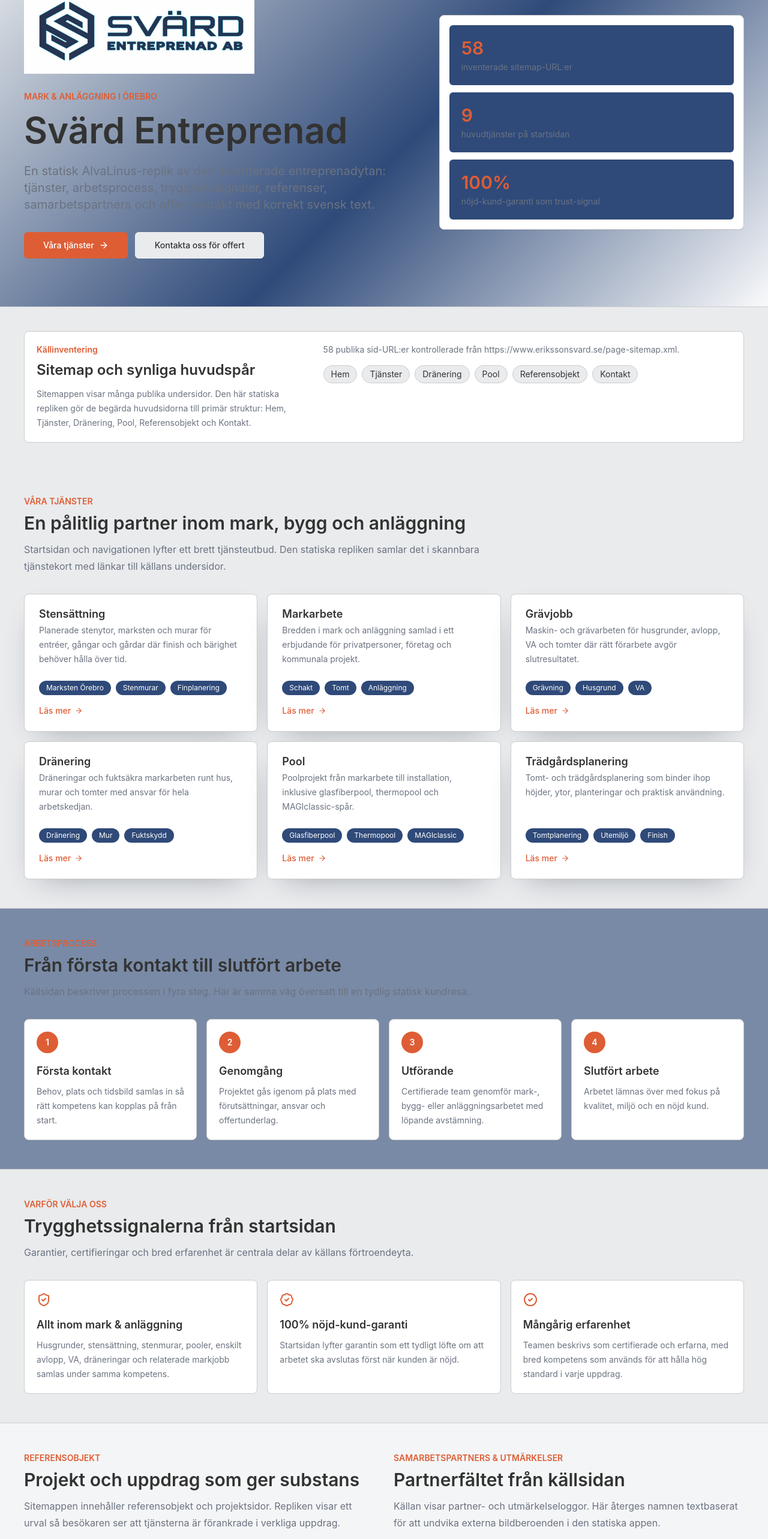
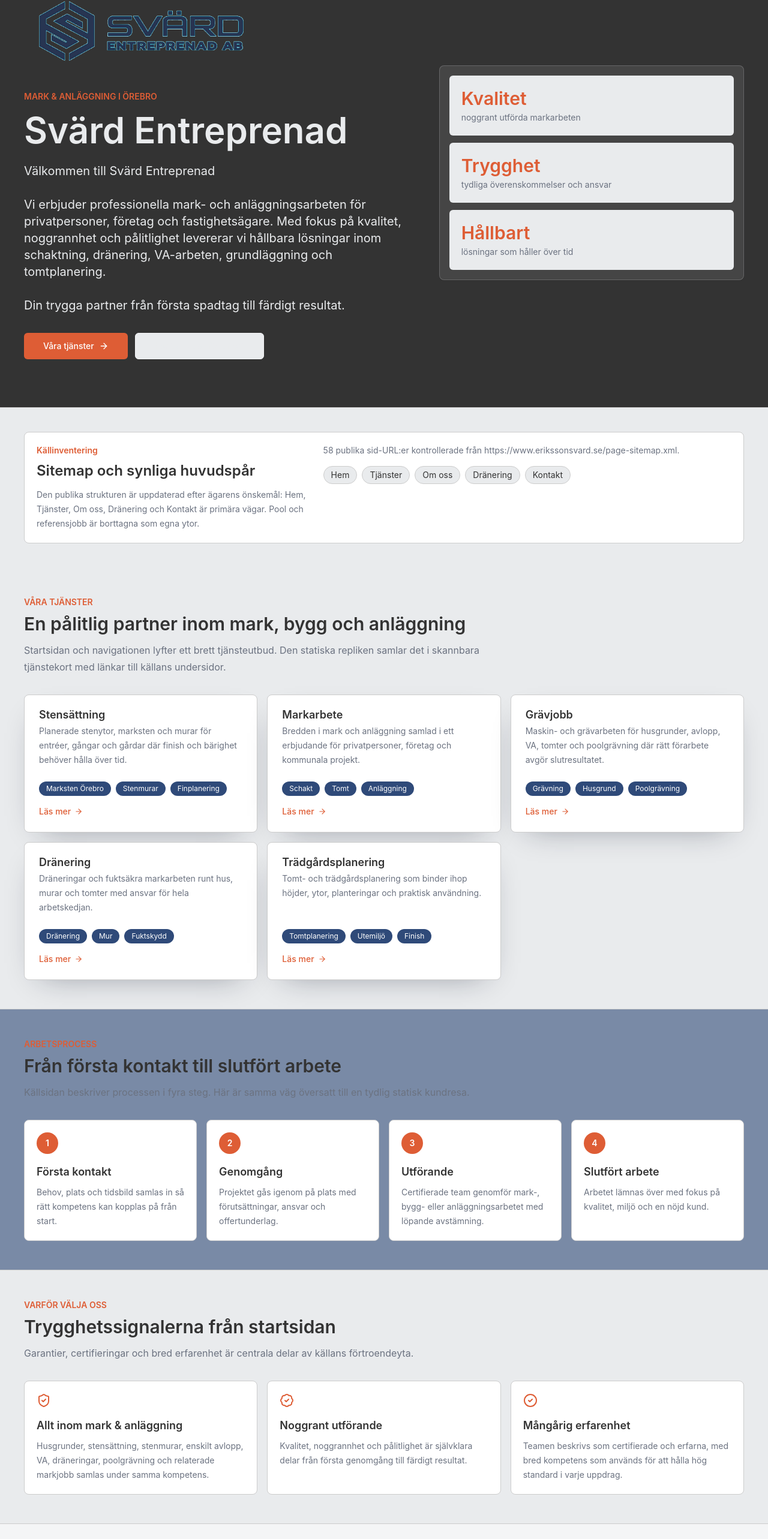
Before and after one commit to asynkron/AlvaLinus, a React (Vite) app: page / in a window 1280 px wide. Shown: the part 168-2734 px from the top of the page at 60% size. Built offline with nearby package versions, Linux system fonts and the light colour scheme.

Commit message:
Apply owner content updates

```diff
--- a/scripts/assert-static-routes.mjs
+++ b/scripts/assert-static-routes.mjs
@@ -3,13 +3,12 @@
 
 const expectedRoutes = [
   "/tjanster/",
+  "/om-oss/",
   "/stensattning/",
   "/markarbete/",
   "/gravjobb/",
   "/dranering/",
-  "/pool/",
   "/tradgardsplanering/",
-  "/referenser/",
   "/kontakt/",
 ];
 
--- a/src/data/siteContent.ts
+++ b/src/data/siteContent.ts
@@ -6,13 +6,12 @@
     source: "https://www.erikssonsvard.se/page-sitemap.xml",
     pageCount: 58,
     routeDecision:
-      "Sitemappen visar många publika undersidor. Den här statiska repliken gör de begärda huvudsidorna till primär struktur: Hem, Tjänster, Dränering, Pool, Referensobjekt och Kontakt.",
+      "Den publika strukturen är uppdaterad efter ägarens önskemål: Hem, Tjänster, Om oss, Dränering och Kontakt är primära vägar. Pool och referensjobb är borttagna som egna ytor.",
     primaryRoutes: [
       { label: "Hem", href: "/" },
       { label: "Tjänster", href: "/tjanster/" },
+      { label: "Om oss", href: "/om-oss/" },
       { label: "Dränering", href: "/dranering/" },
-      { label: "Pool", href: "/pool/" },
-      { label: "Referensobjekt", href: "/referenser/" },
       { label: "Kontakt", href: "/kontakt/" },
     ],
   },
@@ -22,7 +21,7 @@
       kind: "home",
       label: "Hem",
       href: "/",
-      summary: "Startsida med översikt över tjänster, process, referensobjekt och offertkontakt.",
+      summary: "Startsida med översikt över tjänster, arbetsprocess och offertkontakt.",
     },
     {
       id: "services",
@@ -30,6 +29,14 @@
       label: "Tjänster",
       href: "/tjanster/",
       summary: "Samlad sida för de huvudsakliga mark-, bygg- och anläggningstjänsterna.",
+    },
+    {
+      id: "about",
+      kind: "about",
+      label: "Om oss",
+      href: "/om-oss/",
+      summary:
+        "Läs om Svärd Entreprenads arbetssätt, erfarenhet och ansvar från första spadtag till färdigt resultat.",
     },
     {
       id: "stensattning",
@@ -53,7 +60,7 @@
       sourceId: "gravjobb",
       label: "Grävjobb",
       href: "/gravjobb/",
-      summary: "Egen tjänstesida för maskin- och grävarbeten.",
+      summary: "Egen tjänstesida för maskin- och grävarbeten, inklusive poolgrävning.",
     },
     {
       id: "dranering",
@@ -65,28 +72,12 @@
         "Toppsida för dränering med fuktsäkra markarbeten, schakt, återfyllnad och trygg hantering runt husgrund och mur.",
     },
     {
-      id: "pool",
-      kind: "service",
-      sourceId: "pool",
-      label: "Pool",
-      href: "/pool/",
-      summary:
-        "Toppsida för poolprojekt med markförberedelser, installation, glasfiberpool, thermopool och samordnad utemiljö.",
-    },
-    {
       id: "tradgard",
       kind: "service",
       sourceId: "tradgard",
       label: "Trädgårdsplanering",
       href: "/tradgardsplanering/",
       summary: "Egen tjänstesida för tomt- och trädgårdsplanering.",
-    },
-    {
-      id: "references",
-      kind: "references",
-      label: "Referensobjekt",
-      href: "/referenser/",
-      summary: "Egen sida för referensobjekt från dränering, pool, markarbete och större entreprenaduppdrag.",
     },
     {
       id: "contact",
@@ -100,7 +91,7 @@
     eyebrow: "Mark & anläggning i Örebro",
     title: "Svärd Entreprenad",
     intro:
-      "En statisk AlvaLinus-replik av den inventerade entreprenadytan: tjänster, arbetsprocess, trygghetssignaler, referenser, samarbetspartners och offertkontakt med korrekt svensk text.",
+      "Välkommen till Svärd Entreprenad\n\nVi erbjuder professionella mark- och anläggningsarbeten för privatpersoner, företag och fastighetsägare. Med fokus på kvalitet, noggrannhet och pålitlighet levererar vi hållbara lösningar inom schaktning, dränering, VA-arbeten, grundläggning och tomtplanering.\n\nDin trygga partner från första spadtag till färdigt resultat.",
     primaryAction: {
       label: "Våra tjänster",
       href: "/tjanster/",
@@ -110,9 +101,20 @@
       href: "/kontakt/",
     },
     stats: [
-      { value: "58", label: "inventerade sitemap-URL:er" },
-      { value: "9", label: "huvudtjänster på startsidan" },
-      { value: "100%", label: "nöjd-kund-garanti som trust-signal" },
+      { value: "Kvalitet", label: "noggrant utförda markarbeten" },
+      { value: "Trygghet", label: "tydliga överenskommelser och ansvar" },
+      { value: "Hållbart", label: "lösningar som håller över tid" },
+    ],
+  },
+  about: {
+    title: "Om oss",
+    summary:
+      "På Svärd Entreprenad brinner vi för att skapa hållbara och välutförda mark- och anläggningsarbeten.",
+    body: [
+      "På Svärd Entreprenad brinner vi för att skapa hållbara och välutförda mark- och anläggningsarbeten. Med erfarenhet, kompetens och ett stort engagemang hjälper vi privatpersoner, företag och fastighetsägare att genomföra projekt av alla storlekar.",
+      "Vi erbjuder tjänster inom markarbeten, schaktning, dränering, VA-arbeten, grundläggning, tomtplanering, stenläggning och övriga anläggningsarbeten. Oavsett om det handlar om att förbereda marken för ett nybygge, anlägga en uppfart eller genomföra större entreprenader arbetar vi alltid med samma mål - att leverera ett resultat som håller över tid.",
+      "För oss är kvalitet, noggrannhet och pålitlighet självklara delar av varje uppdrag. Vi tror på god kommunikation, tydliga överenskommelser och ett professionellt bemötande genom hela projektet. Genom att kombinera modern utrustning med gedigen yrkeskunskap kan vi erbjuda effektiva lösningar anpassade efter varje kunds behov.",
+      "När du väljer Svärd Entreprenad får du en trygg samarbetspartner som tar ansvar från första spadtag till färdigt resultat.",
     ],
   },
   services: [
@@ -138,10 +140,10 @@
       id: "gravjobb",
       title: "Grävjobb",
       summary:
-        "Maskin- och grävarbeten för husgrunder, avlopp, VA och tomter där rätt förarbete avgör slutresultatet.",
+        "Maskin- och grävarbeten för husgrunder, avlopp, VA, tomter och poolgrävning där rätt förarbete avgör slutresultatet.",
       href: "/gravjobb/",
       sourceHref: "https://www.erikssonsvard.se/gravjobb/",
-      tags: ["Grävning", "Husgrund", "VA"],
+      tags: ["Grävning", "Husgrund", "Poolgrävning"],
     },
     {
       id: "dranering",
@@ -151,15 +153,6 @@
       href: "/dranering/",
       sourceHref: "https://www.erikssonsvard.se/dranering/",
       tags: ["Dränering", "Mur", "Fuktskydd"],
-    },
-    {
-      id: "pool",
-      title: "Pool",
-      summary:
-        "Poolprojekt från markarbete till installation, inklusive glasfiberpool, thermopool och MAGIclassic-spår.",
-      href: "/pool/",
-      sourceHref: "https://www.erikssonsvard.se/pool/",
-      tags: ["Glasfiberpool", "Thermopool", "MAGIclassic"],
     },
     {
       id: "tradgard",
@@ -193,12 +186,12 @@
     {
       title: "Allt inom mark & anläggning",
       summary:
-        "Husgrunder, stensättning, stenmurar, pooler, enskilt avlopp, VA, dräneringar och relaterade markjobb samlas under samma kompetens.",
+        "Husgrunder, stensättning, stenmurar, enskilt avlopp, VA, dräneringar, poolgrävning och relaterade markjobb samlas under samma kompetens.",
     },
     {
-      title: "100% nöjd-kund-garanti",
+      title: "Noggrant utförande",
       summary:
-        "Startsidan lyfter garantin som ett tydligt löfte om att arbetet ska avslutas först när kunden är nöjd.",
+        "Kvalitet, noggrannhet och pålitlighet är självklara delar från första genomgång till färdigt resultat.",
     },
     {
       title: "Mångårig erfarenhet",
@@ -206,48 +199,14 @@
         "Teamen beskrivs som certifierade och erfarna, med bred kompetens som används för att hålla hög standard i varje uppdrag.",
     },
   ],
-  references: [
-    {
-      title: "Boman Svahn ÖBO",
-      category: "Referensobjekt",
-      href: "/referenser/",
-      sourceHref: "https://www.erikssonsvard.se/boman-svahn-obo/",
-    },
-    {
-      title: "Byggpart Örebro",
-      category: "Referensobjekt",
-      href: "/referenser/",
-      sourceHref: "https://www.erikssonsvard.se/byggpart-orebro/",
-    },
-    {
-      title: "Dränering av mur",
-      category: "Dränering",
-      href: "/referenser/",
-      sourceHref: "https://www.erikssonsvard.se/dranering-av-mur-hackgravning/",
-    },
-    {
-      title: "Pool Gällersta Örebro",
-      category: "Pool",
-      href: "/referenser/",
-      sourceHref: "https://www.erikssonsvard.se/pool-gallersta-orebro/",
-    },
-  ],
-  partners: [
-    { name: "UC Brons", kind: "Utmärkelse" },
-    { name: "Benders", kind: "Samarbetspartner" },
-    { name: "Ahlsell", kind: "Samarbetspartner" },
-    { name: "SGC Installatör", kind: "Certifiering" },
-    { name: "NCC", kind: "Partner/referens" },
-    { name: "Wasa Kredit", kind: "Finansiering" },
-  ],
+  partners: [{ name: "Eriksson & Svärd AB", kind: "Samarbetspartner" }],
   contact: {
     title: "Kontakta oss för offert",
-    summary:
-      "Den inventerade startsidan avslutar med en tydlig offertväg. Den här statiska ytan samlar uppgifter för en första förfrågan och lämnar över den via besökarens e-postklient.",
+    summary: "Skicka en förfrågan om ditt projekt så återkommer Svärd Entreprenad med nästa steg.",
     offertLabel: "Boka ett kostnadsfritt besök eller be om offert",
     form: {
       ariaLabel: "Offertförfrågan via e-post",
-      recipientEmail: "kontakt@alvalinus.example",
+      recipientEmail: "kontakt@svardentreprenad.se",
       subject: "Offertförfrågan från alvalinus.se",
       submitLabel: "Skicka offertförfrågan",
       nameField: {
@@ -263,7 +222,7 @@
       serviceField: {
         label: "Tjänst",
         name: "service",
-        options: ["Stensättning", "Markarbete", "Grävjobb", "Dränering", "Pool", "Trädgårdsplanering", "Annat"],
+        options: ["Stensättning", "Markarbete", "Grävjobb", "Dränering", "Trädgårdsplanering", "Annat"],
       },
       messageField: {
         label: "Meddelande",
@@ -273,7 +232,7 @@
       },
     },
     items: [
-      { label: "Kontaktsida", value: "Gå till kontakt", href: "/kontakt/" },
+      { label: "E-post", value: "kontakt@svardentreprenad.se", href: "mailto:kontakt@svardentreprenad.se" },
       { label: "Källa", value: "Eriksson & Svärd", href: "https://www.erikssonsvard.se/kontakt/" },
     ],
   },
--- a/src/pages/SiteHomePage.tsx
+++ b/src/pages/SiteHomePage.tsx
@@ -89,14 +89,11 @@
           <a className="transition-colors hover:text-foreground" href="/tjanster/">
             Tjänster
           </a>
+          <a className="transition-colors hover:text-foreground" href="/om-oss/">
+            Om oss
+          </a>
           <a className="transition-colors hover:text-foreground" href="/dranering/">
             Dränering
-          </a>
-          <a className="transition-colors hover:text-foreground" href="/pool/">
-            Pool
-          </a>
-          <a className="transition-colors hover:text-foreground" href="/referenser/">
-            Referensobjekt
           </a>
           <a className="transition-colors hover:text-foreground" href="/kontakt/">
             Kontakt
@@ -163,14 +160,14 @@
     return <ServicesIndexPage content={content} route={route} />;
   }
 
+  if (route.kind === "about") {
+    return <AboutPage content={content} route={route} />;
+  }
+
   if (route.kind === "service") {
     const service = content.services.find((item) => item.id === route.sourceId);
 
     return service ? <ServicePage content={content} route={route} service={service} /> : <NotFound content={content} currentPath={route.href} />;
-  }
-
-  if (route.kind === "references") {
-    return <ReferencesPage content={content} route={route} />;
   }
 
   if (route.kind === "contact") {
@@ -184,15 +181,16 @@
       <Services content={content} />
       <Process content={content} />
       <Trust content={content} />
-      <References content={content} />
+      <Partners content={content} />
       <Contact content={content} />
+      <Footer content={content} />
     </>
   );
 }
 
 function Hero({ content }: { readonly content: SiteContent }) {
   return (
-    <section className="border-b bg-[linear-gradient(135deg,hsl(var(--background))_0%,hsl(var(--secondary))_54%,hsl(var(--muted))_100%)]">
+    <section className="border-b bg-foreground text-background">
       <div className="mx-auto grid w-full max-w-7xl gap-10 px-5 py-14 sm:px-8 md:grid-cols-[1fr_0.78fr] md:items-center lg:px-10 lg:py-20">
         <div className="max-w-3xl">
           <img
@@ -202,10 +200,10 @@
             className="mb-7 h-auto w-full max-w-[18rem] object-contain sm:max-w-[24rem]"
           />
           <p className="text-sm font-semibold uppercase tracking-normal text-primary">{content.hero.eyebrow}</p>
-          <h1 className="mt-4 text-5xl font-semibold leading-tight tracking-normal text-foreground sm:text-6xl">
+          <h1 className="mt-4 text-5xl font-semibold leading-tight tracking-normal text-background sm:text-6xl">
             {content.hero.title}
           </h1>
-          <p className="mt-6 text-lg leading-8 text-muted-foreground sm:text-xl">{content.hero.intro}</p>
+          <p className="mt-6 whitespace-pre-line text-lg leading-8 text-background sm:text-xl">{content.hero.intro}</p>
           <div className="mt-8 flex flex-wrap gap-3">
             <Button asChild size="lg">
               <a href={content.hero.primaryAction.href}>
@@ -218,9 +216,9 @@
             </Button>
           </div>
         </div>
-        <div className="grid gap-3 rounded-lg border bg-card p-4 shadow-sm">
+        <div className="grid gap-3 rounded-lg border border-background/20 bg-background/10 p-4 shadow-sm">
           {content.hero.stats.map((stat) => (
-            <div key={stat.label} className="rounded-md bg-secondary p-5">
+            <div key={stat.label} className="rounded-md bg-background p-5 text-foreground">
               <p className="text-3xl font-semibold text-primary">{stat.value}</p>
               <p className="mt-1 text-sm text-muted-foreground">{stat.label}</p>
             </div>
@@ -267,6 +265,17 @@
       <PageHero title={route.label} summary={route.summary} />
       <Services content={content} />
       <Trust content={content} />
+      <Partners content={content} />
+      <ContactLinkBand content={content} />
+    </>
+  );
+}
+
+function AboutPage({ content, route }: { readonly content: SiteContent; readonly route: SiteRoute }) {
+  return (
+    <>
+      <PageHero title={route.label} summary={route.summary} />
+      <About content={content} />
       <ContactLinkBand content={content} />
     </>
   );
@@ -293,12 +302,6 @@
             <p className="mt-4 leading-7 text-muted-foreground">
               Dräneringssidan är en egen toppnivå för besökare som behöver fuktsäkring runt husgrund, mur eller
               källarvägg. Innehållet lyfter helheten från bedömning och grävning till återställning.
-            </p>
-          ) : null}
-          {service.id === "pool" ? (
-            <p className="mt-4 leading-7 text-muted-foreground">
-              Poolsidan är en egen toppnivå för besökare som planerar pool och mark runt poolmiljön. Innehållet samlar
-              markarbete, installation och val av pooltyp i samma kundresa.
             </p>
           ) : null}
           <div className="mt-6 flex flex-wrap gap-2">
@@ -330,21 +333,12 @@
   );
 }
 
-function ReferencesPage({ content, route }: { readonly content: SiteContent; readonly route: SiteRoute }) {
-  return (
-    <>
-      <PageHero title={route.label} summary={route.summary} />
-      <References content={content} />
-      <ContactLinkBand content={content} />
-    </>
-  );
-}
-
 function ContactPage({ content, route }: { readonly content: SiteContent; readonly route: SiteRoute }) {
   return (
     <>
       <PageHero title={route.label} summary={route.summary} />
       <Contact content={content} />
+      <Footer content={content} />
     </>
   );
 }
@@ -445,6 +439,21 @@
   );
 }
 
+function About({ content }: { readonly content: SiteContent }) {
+  return (
+    <section id="om-oss" className="mx-auto w-full max-w-7xl px-5 py-12 sm:px-8 lg:px-10">
+      <div className="grid gap-8 lg:grid-cols-[0.8fr_1.2fr]">
+        <SectionHeading eyebrow="Om oss" title={content.about.title} summary={content.about.summary} />
+        <div className="grid gap-5 text-base leading-8 text-muted-foreground">
+          {content.about.body.map((paragraph) => (
+            <p key={paragraph}>{paragraph}</p>
+          ))}
+        </div>
+      </div>
+    </section>
+  );
+}
+
 function Process({ content }: { readonly content: SiteContent }) {
   return (
     <section id="process" className="border-y bg-secondary/60">
@@ -497,39 +506,18 @@
   );
 }
 
-function References({ content }: { readonly content: SiteContent }) {
+function Partners({ content }: { readonly content: SiteContent }) {
   return (
-    <section id="referenser" className="border-y bg-muted/70">
-      <div className="mx-auto grid w-full max-w-7xl gap-8 px-5 py-12 sm:px-8 lg:grid-cols-[1fr_1fr] lg:px-10">
-        <div>
+    <section id="samarbetspartner" className="border-y bg-muted/70">
+      <div className="mx-auto w-full max-w-7xl px-5 py-12 sm:px-8 lg:px-10">
+        <div className="max-w-2xl">
           <SectionHeading
-            eyebrow="Referensobjekt"
-            title="Projekt och uppdrag som ger substans"
-            summary="Sitemappen innehåller referensobjekt och projektsidor. Repliken visar ett urval så besökaren ser att tjänsterna är förankrade i verkliga uppdrag."
+            eyebrow="Samarbetspartner"
+            title="Samarbetspartner"
+            summary="Partnerfältet är uppdaterat enligt ägarens önskemål och visar endast aktuell samarbetspartner."
           />
-          <div className="mt-6 grid gap-3">
-            {content.references.map((reference) => (
-              <a
-                key={reference.sourceHref}
-                href={reference.href}
-                className="flex items-center justify-between gap-4 rounded-lg border bg-card p-4 transition-colors hover:border-primary"
-              >
-                <span>
-                  <span className="block font-medium">{reference.title}</span>
-                  <span className="text-sm text-muted-foreground">{reference.category}</span>
-                </span>
-                <ArrowRight className="h-4 w-4 text-primary" aria-hidden="true" />
-              </a>
-            ))}
         </div>
-        </div>
-        <div>
-          <SectionHeading
-            eyebrow="Samarbetspartners & utmärkelser"
-            title="Partnerfältet från källsidan"
-            summary="Källan visar partner- och utmärkelseloggor. Här återges namnen textbaserat för att undvika externa bildberoenden i den statiska appen."
-          />
-          <div className="mt-6 grid gap-3 sm:grid-cols-2">
+        <div className="mt-6 grid gap-3 sm:grid-cols-2 lg:grid-cols-3">
           {content.partners.map((partner) => (
             <div key={partner.name} className="rounded-lg border bg-card p-4">
               <Handshake className="h-5 w-5 text-primary" aria-hidden="true" />
@@ -539,8 +527,23 @@
           ))}
         </div>
       </div>
+    </section>
+  );
+}
+
+function Footer({ content }: { readonly content: SiteContent }) {
+  const email = content.contact.form.recipientEmail;
+
+  return (
+    <footer className="border-t bg-foreground text-background">
+      <div className="mx-auto flex w-full max-w-7xl flex-col gap-3 px-5 py-8 text-sm sm:px-8 md:flex-row md:items-center md:justify-between lg:px-10">
+        <p className="font-medium">{BRAND_NAME}</p>
+        <a href={`mailto:${email}`} className="inline-flex items-center gap-2 hover:text-primary">
+          <Mail className="h-4 w-4" aria-hidden="true" />
+          {email}
+        </a>
       </div>
-    </section>
+    </footer>
   );
 }
 
--- a/src/types/site.ts
+++ b/src/types/site.ts
@@ -3,7 +3,7 @@
   readonly href: string;
 };
 
-export type SiteRouteKind = "home" | "services" | "service" | "references" | "contact";
+export type SiteRouteKind = "home" | "services" | "about" | "service" | "contact";
 
 export type SiteRoute = SiteLink & {
   readonly id: string;
@@ -34,13 +34,6 @@
 export type TrustSignal = {
   readonly title: string;
   readonly summary: string;
-};
-
-export type ReferenceItem = {
-  readonly title: string;
-  readonly category: string;
-  readonly href: string;
-  readonly sourceHref: string;
 };
 
 export type PartnerItem = {
@@ -96,10 +89,14 @@
     readonly secondaryAction: SiteLink;
     readonly stats: readonly SiteStat[];
   };
+  readonly about: {
+    readonly title: string;
+    readonly summary: string;
+    readonly body: readonly string[];
+  };
   readonly services: readonly ServiceArea[];
   readonly process: readonly ProcessStep[];
   readonly trust: readonly TrustSignal[];
-  readonly references: readonly ReferenceItem[];
   readonly partners: readonly PartnerItem[];
   readonly contact: {
     readonly title: string;
```
Also changed, not shown: index.html (+1 -1 lines), public/svard-entreprenad-logo.png, 1 other file (tests, documents, lock files or other folders). Lines whose indentation alone changed are shown as unchanged.
